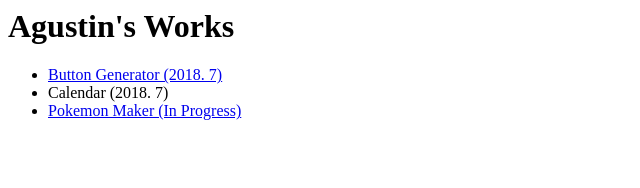
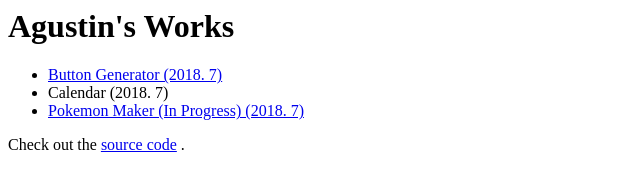
Before and after one commit to agbubby12/Portfolio, a plain HTML site: page index.html in a window 1280 px wide. Shown: the whole page, without its empty margins (0-640 px from the left). Drawn offline with Linux system fonts and the light colour scheme.

Commit message:
git link

```diff
--- a/index.html
+++ b/index.html
@@ -11,9 +11,14 @@
             </li>
             <li>Calendar (2018. 7)</li>
             <li>
-                <a href="pokemon-catcher/pokemon.html">Pokemon Maker (In Progress)</a>
+                <a href="pokemon-catcher/pokemon.html">Pokemon Maker (In Progress) (2018. 7)</a>
             </li>
         </ul>
+        <div>
+            Check out the
+            <a href="https://github.com/agbubby12">source code</a>
+            .
+        </div>
 
     </body>
 </html>
```
